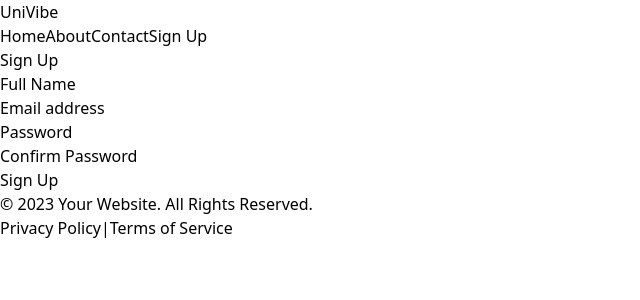
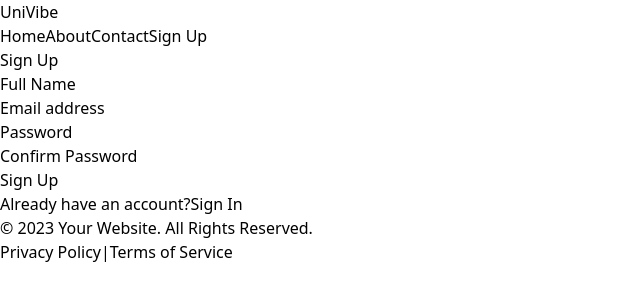
Before and after one commit to reaperxyndrome/UniVibe, a React (Vite) app: page /signup in a window 1280 px wide. Shown: the top 300 px of the page, without its empty margins (0-640 px from the left). Built offline with nearby package versions, Linux system fonts and the light colour scheme.

Commit message:
added sign in link

```diff
--- a/src/SignUp.jsx
+++ b/src/SignUp.jsx
@@ -100,6 +100,12 @@ function SignUp() {
                 Sign Up
                 </button>
             </div>
+            <div className="mt-2">
+                Already have an account?
+                <a href="/signin" className="text-indigo-600 hover:text-indigo-500">
+                     Sign In
+                </a>
+            </div>
             </form>
         </main>
         <Footer></Footer>
```
